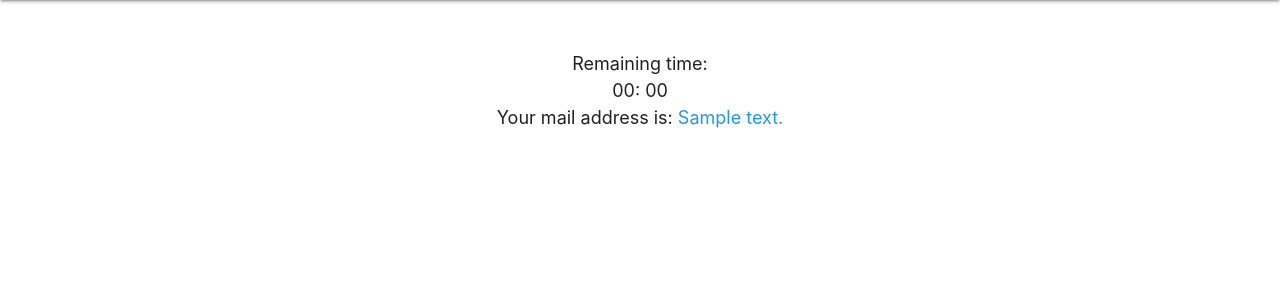
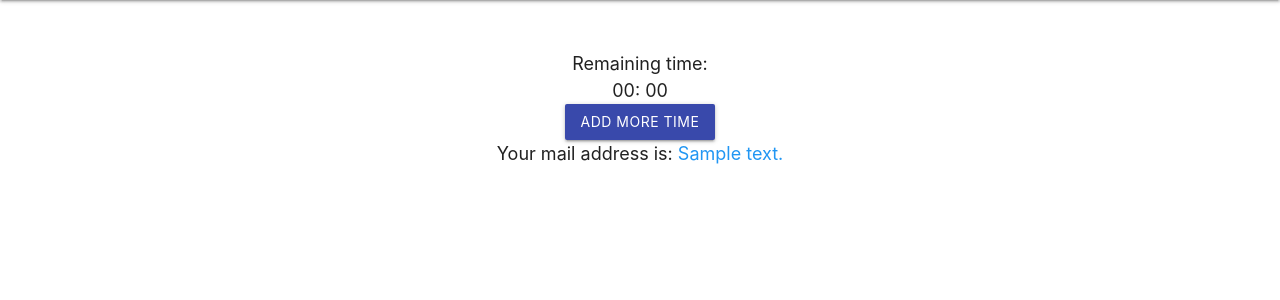
Before and after one commit to Huy-Ngo/temp-mail, a Flask app: template templates/views/mail_base.html in a window 1280 px wide. Shown: the part 64-364 px from the top of the page. Run offline with Flask 2, Linux system fonts and the light colour scheme; the template is opened without the code that fills it: most values are stand-ins (such as "Sample title", 1, 10 or a date in 2020); parts of the project's set-up code (start-up, migrations or seed data) failed here and were passed over.

Commit message:
Add a button to add time

```diff
--- a/templates/views/mail_base.html
+++ b/templates/views/mail_base.html
@@ -7,6 +7,14 @@
             <span id="minute">00</span>:
             <span id="second">00</span>
         </div>
+        <div>
+            <form method="post">
+                <button class="waves-effect waves-light indigo darken-1 btn"
+                        type="submit">
+                    Add more time
+                </button>
+            </form>
+        </div>
         Your mail address is:
         <a href="mailto:{{ address }}" class="blue-text">{{ address }}</a>
     </div>
```
